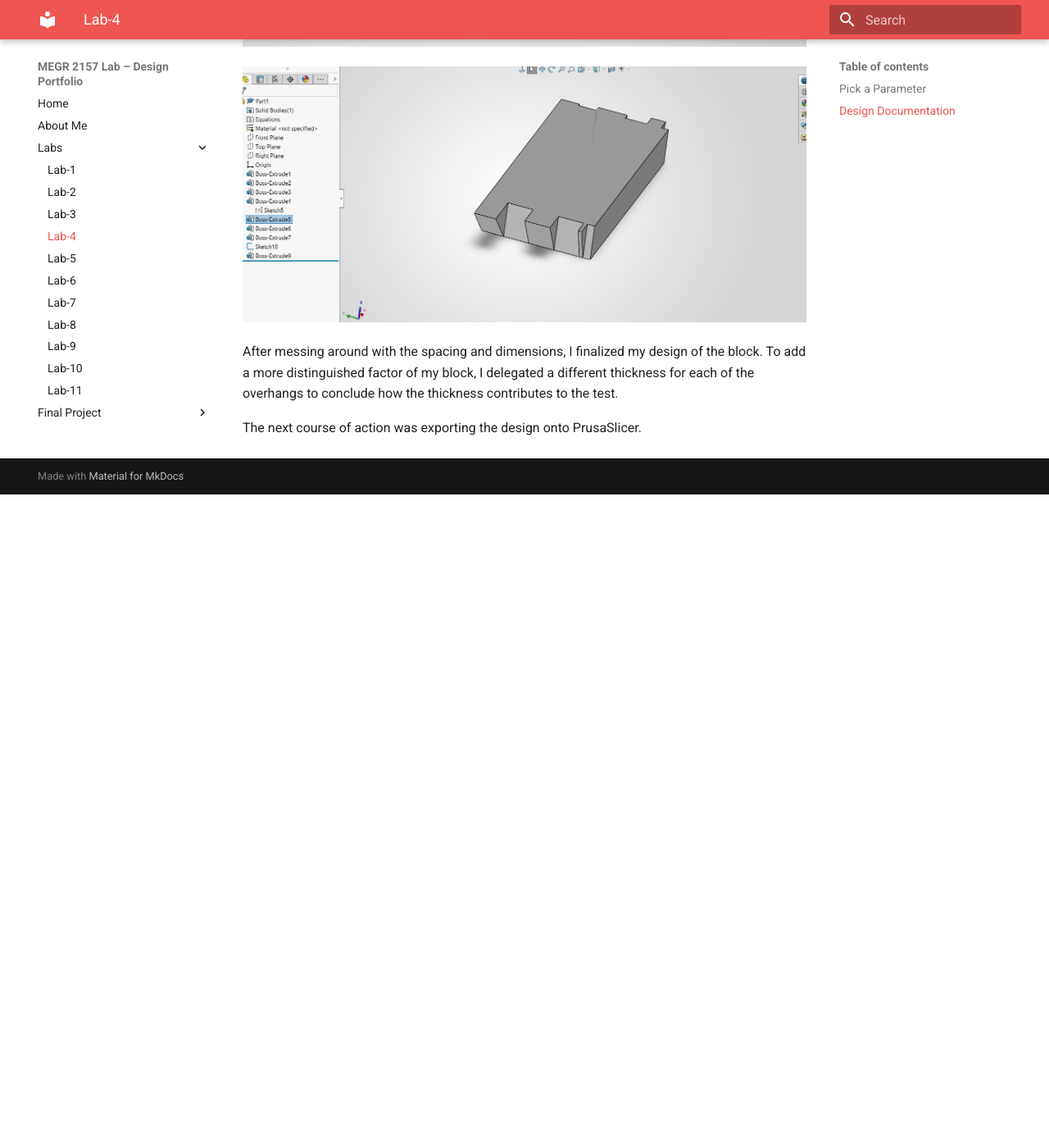
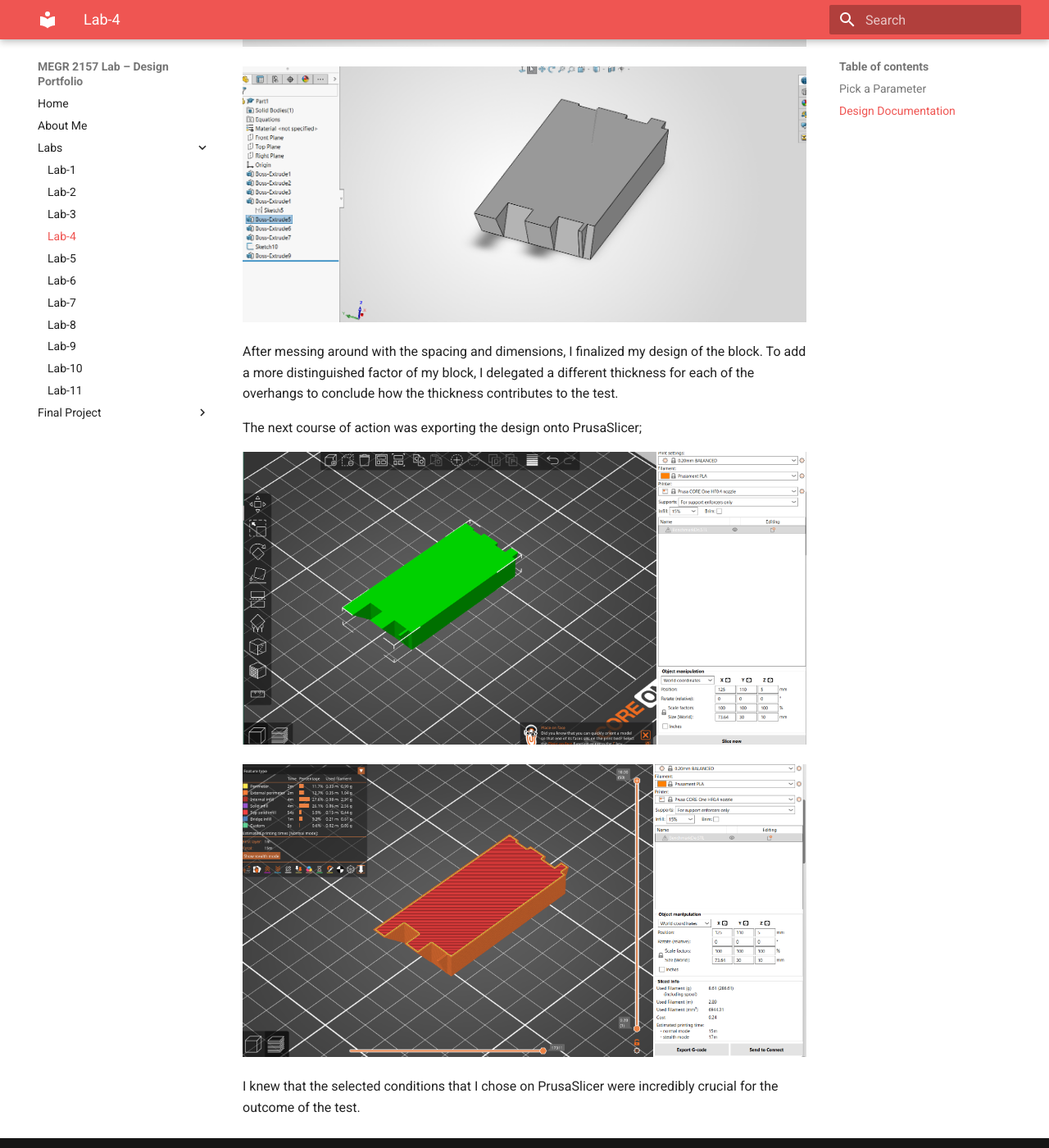
Before and after one commit to bspinne2/Brendan-Spinner-Portfolio, an MkDocs documentation site: the page built from docs/Labs/L04/index.md, in a window 1280 px wide and 1400 px high, scrolled down 2167 px. Shown: the whole window at 82% size. Built offline with MkDocs 1.6.1 and Material for MkDocs 9.7.7, drawn with Linux system fonts in a browser that asks for light colours; before the commit the page ends 2770 px from its top, so only the background shows below that.

Commit message:
Update index.md

```diff
--- a/docs/Labs/L04/index.md
+++ b/docs/Labs/L04/index.md
@@ -24,4 +24,10 @@ This was my rough design of the block. While I was certain I could make it work,
 
 After messing around with the spacing and dimensions, I finalized my design of the block. To add a more distinguished factor of my block, I delegated a different thickness for each of the overhangs to conclude how the thickness contributes to the test.
 
-The next course of action was exporting the design onto PrusaSlicer.
+The next course of action was exporting the design onto PrusaSlicer;
+
+![Screenshot](./Screenshot%202026-09-10%20140728.png)
+
+![Screenshot](./Screenshot%202026-09-10%20140844.png)
+
+I knew that the selected conditions that I chose on PrusaSlicer were incredibly crucial for the outcome of the test.
```
